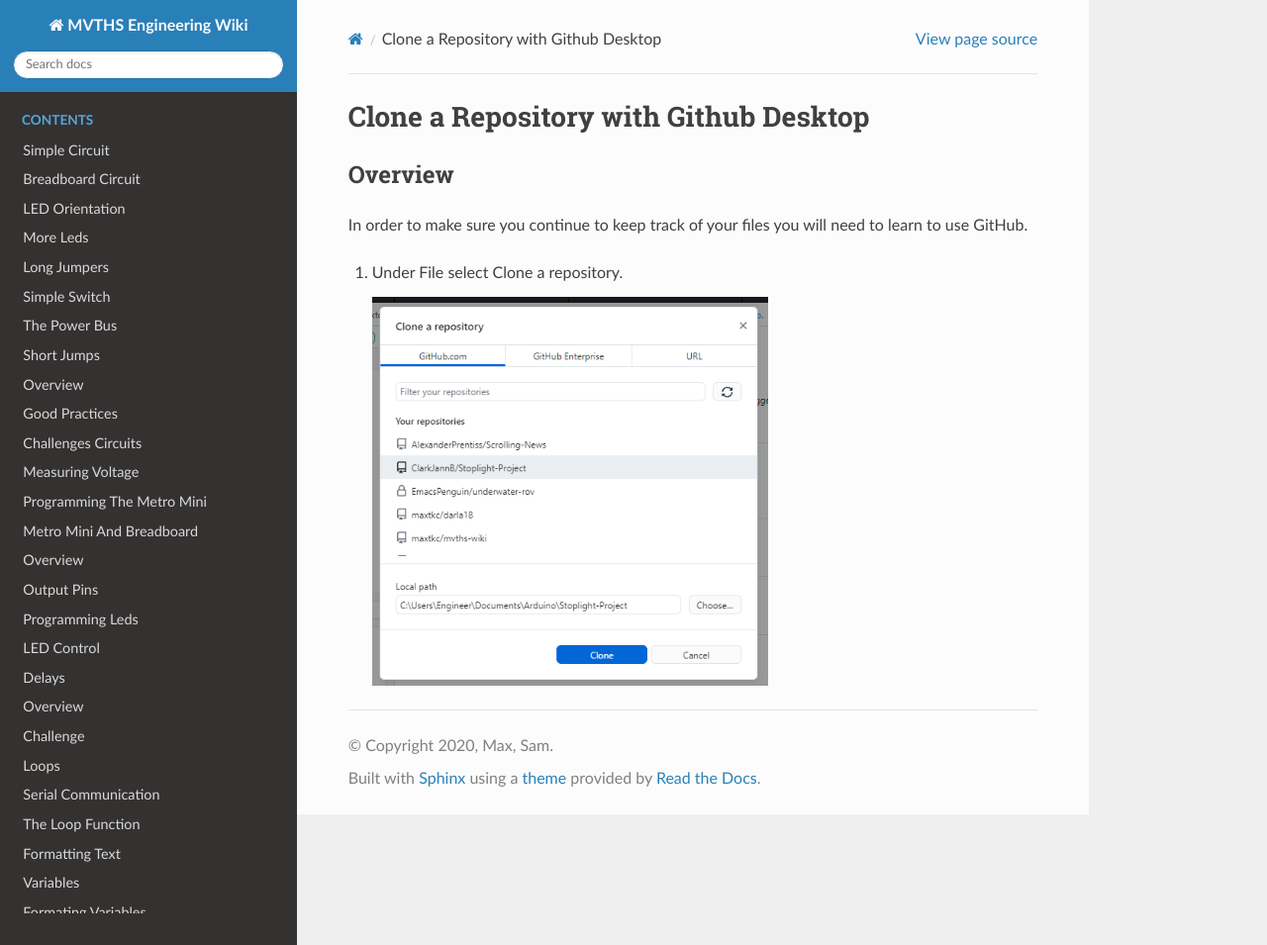
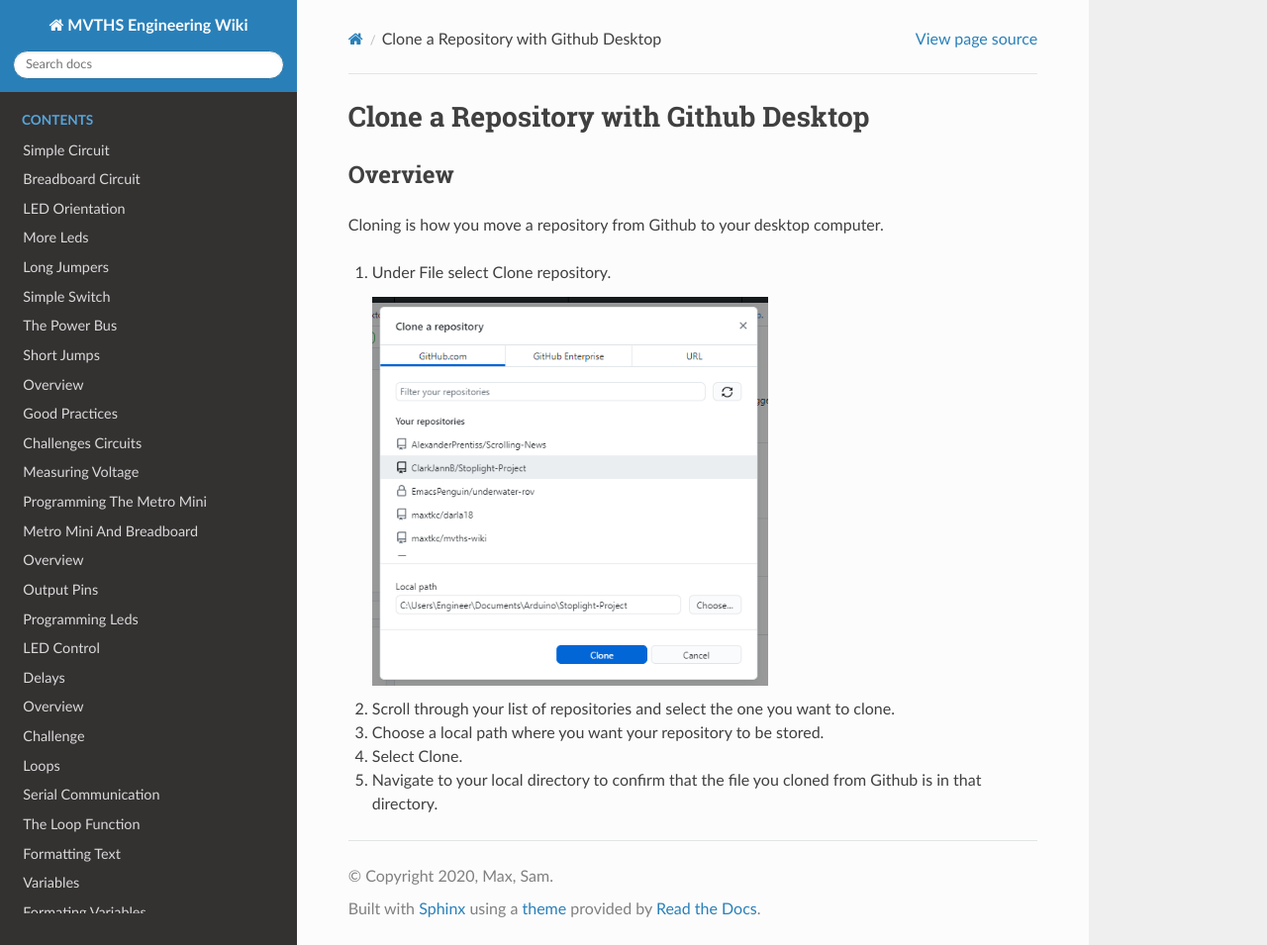
Before and after one commit to maxtkc/mvths-wiki, a Sphinx documentation site: the page built from docs/106-git-clone.rst, in a window 1280 px wide and 955 px high. Shown: the whole window at 99% size. Built offline with Sphinx 7.4.7 and the Read the Docs theme 2.0.0, drawn with Linux system fonts in a browser that asks for light colours; pages that are not in the unit, such as notebooks, are missing from menus.

Commit message:
Update 106-git-clone.rst

```diff
--- a/docs/106-git-clone.rst
+++ b/docs/106-git-clone.rst
@@ -3,9 +3,14 @@
 
 Overview
 ---------
-In order to make sure you continue to keep track of your files you will need to learn to use GitHub.
+Cloning is how you move a repository from Github to your desktop computer.
 
-#. Under File select Clone a repository.
+#. Under File select Clone repository.
 
    .. figure:: images/clone.PNG
       :width: 400px
+
+#. Scroll through your list of repositories and select the one you want to clone.
+#. Choose a local path where you want your repository to be stored.
+#. Select Clone.
+#. Navigate to your local directory to confirm that the file you cloned from Github is in that directory.
```
